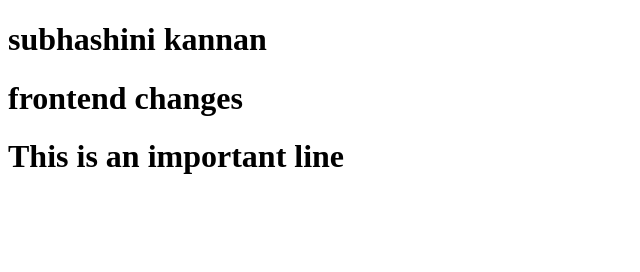
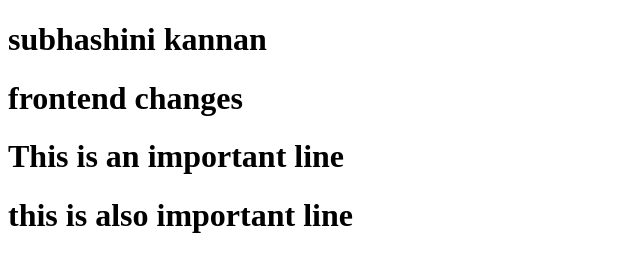
Before and after one commit to subha-2004/samplerepo, a plain HTML site: page index.html in a window 1280 px wide. Shown: the whole page, without its empty margins (0-640 px from the left). Drawn offline with Linux system fonts and the light colour scheme.

Commit message:
!feat:some essential changes

```diff
--- a/index.html
+++ b/index.html
@@ -10,5 +10,6 @@
         <h1>subhashini kannan</h1>
         <h1>frontend changes</h1>
         <h1>This is an important line</h1>
+        <h1>this is also important line</h1>
     </body>
 </html>
```
